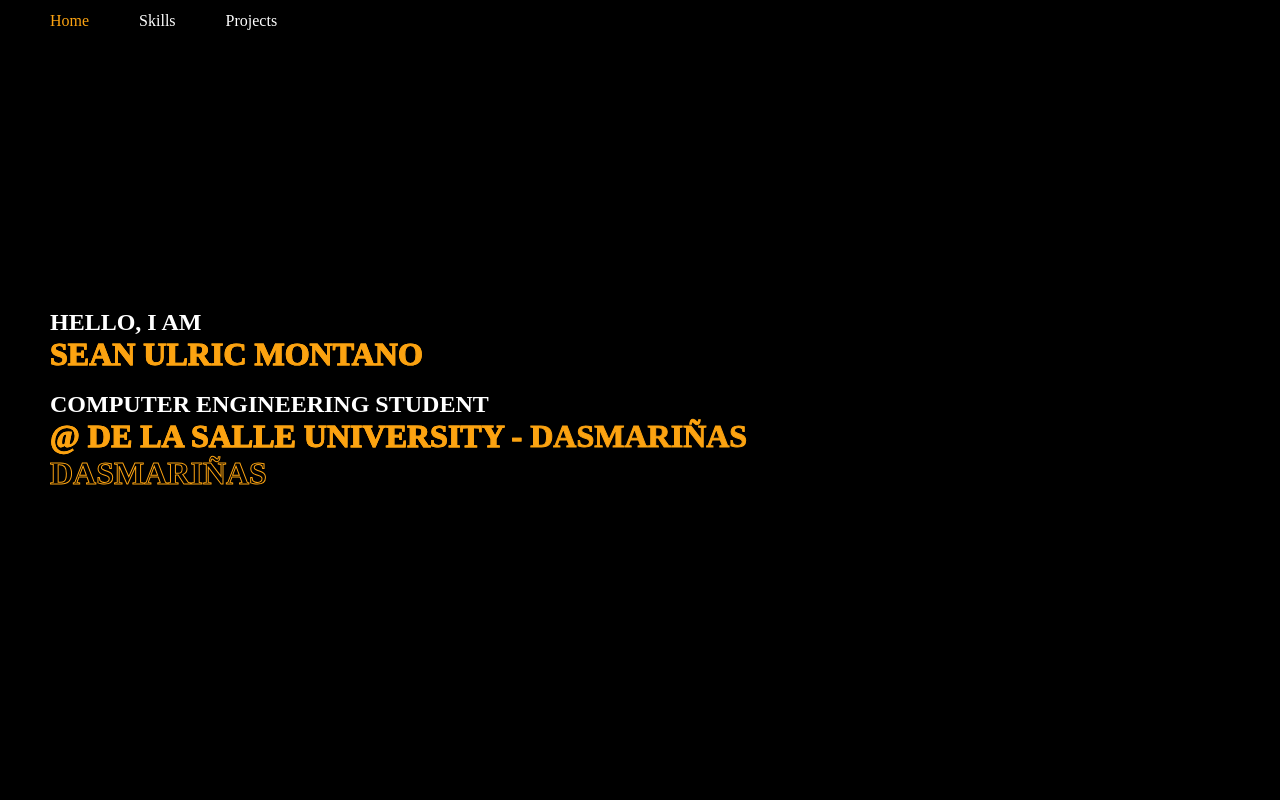
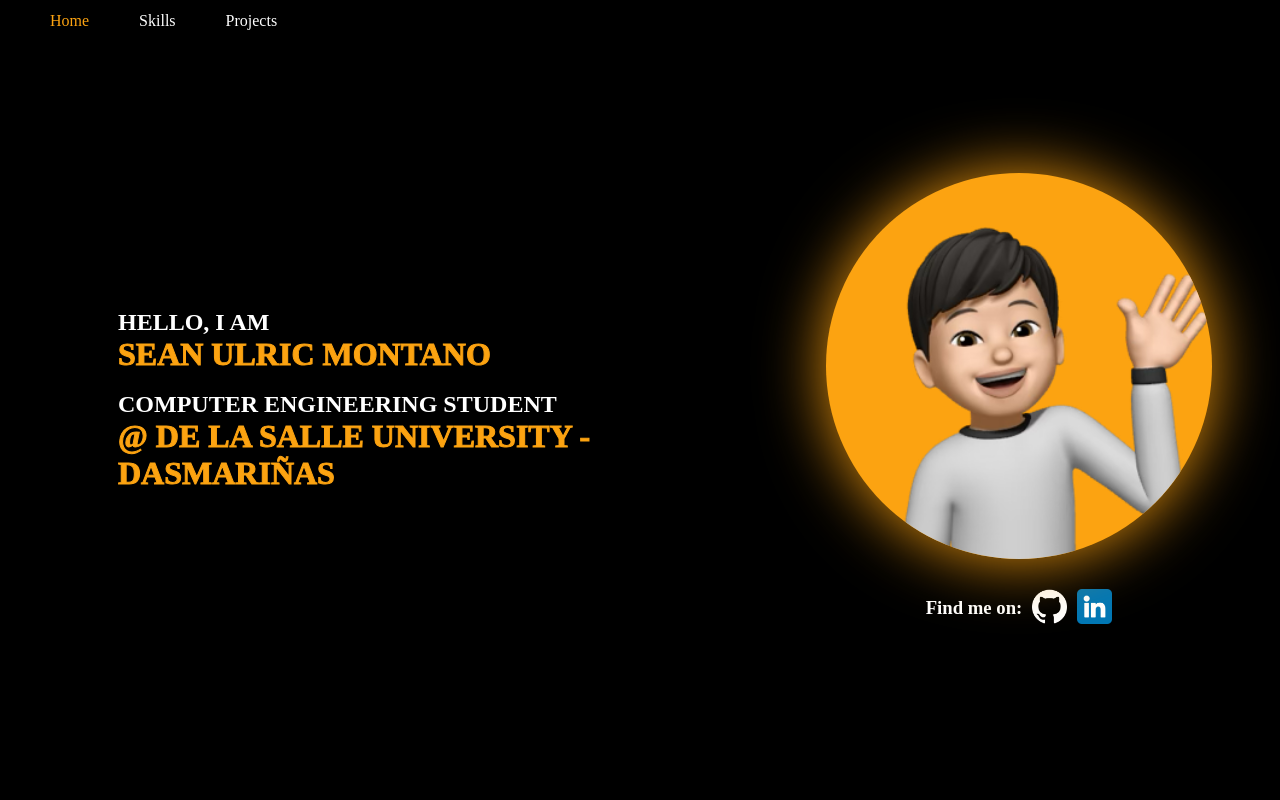
Before and after one commit to seannn9/Sean-Ulric-Portfolio, a React (Vite) app in the folder frontend/: page / in a window 1280 px wide. Shown: the top 800 px of the page. Built offline with nearby package versions, Linux system fonts and the light colour scheme; the HTML template or start-up script is replaced by a standard one.

Commit message:
fixed color fill animation bug

```diff
--- a/frontend/src/styles/App.css
+++ b/frontend/src/styles/App.css
@@ -18,9 +18,18 @@
     width: 100vw;
 }
 
+.mainContainer {
+    display: flex;
+    flex-direction: row;
+    flex-wrap: wrap;
+    gap: 50px;
+    background-color: black;
+    justify-content: space-evenly;
+}
+
 .firstHalf {
     height: 100vh;
-    width: 50vw;
+    max-width: 50vw;
     display: flex;
     justify-content: center;
     align-items: center;
@@ -35,6 +44,16 @@
     color: transparent;
     -webkit-text-stroke: 1px #fca311;
     position: relative;
+    animation: getColor 0s step-end;
+    animation-fill-mode: both;
+}
+
+.introductionCard .names#myName {
+    animation-delay: 1s;
+}
+
+.introductionCard .names#myUni {
+    animation-delay: 1.95s;
 }
 
 .introductionCard .names::before {
@@ -62,12 +81,18 @@
     }
     to {
         clip-path: inset(0 0 0 0);
+        visibility: hidden;
+    }
+}
+@keyframes getColor {
+    to {
+        color: #fca311;
     }
 }
 
 .secondHalf {
-    height: 100vh;
-    width: 50vw;
+    max-height: 100vh;
+    max-width: 50vw;
     display: flex;
     flex-direction: column;
     justify-content: center;
```
